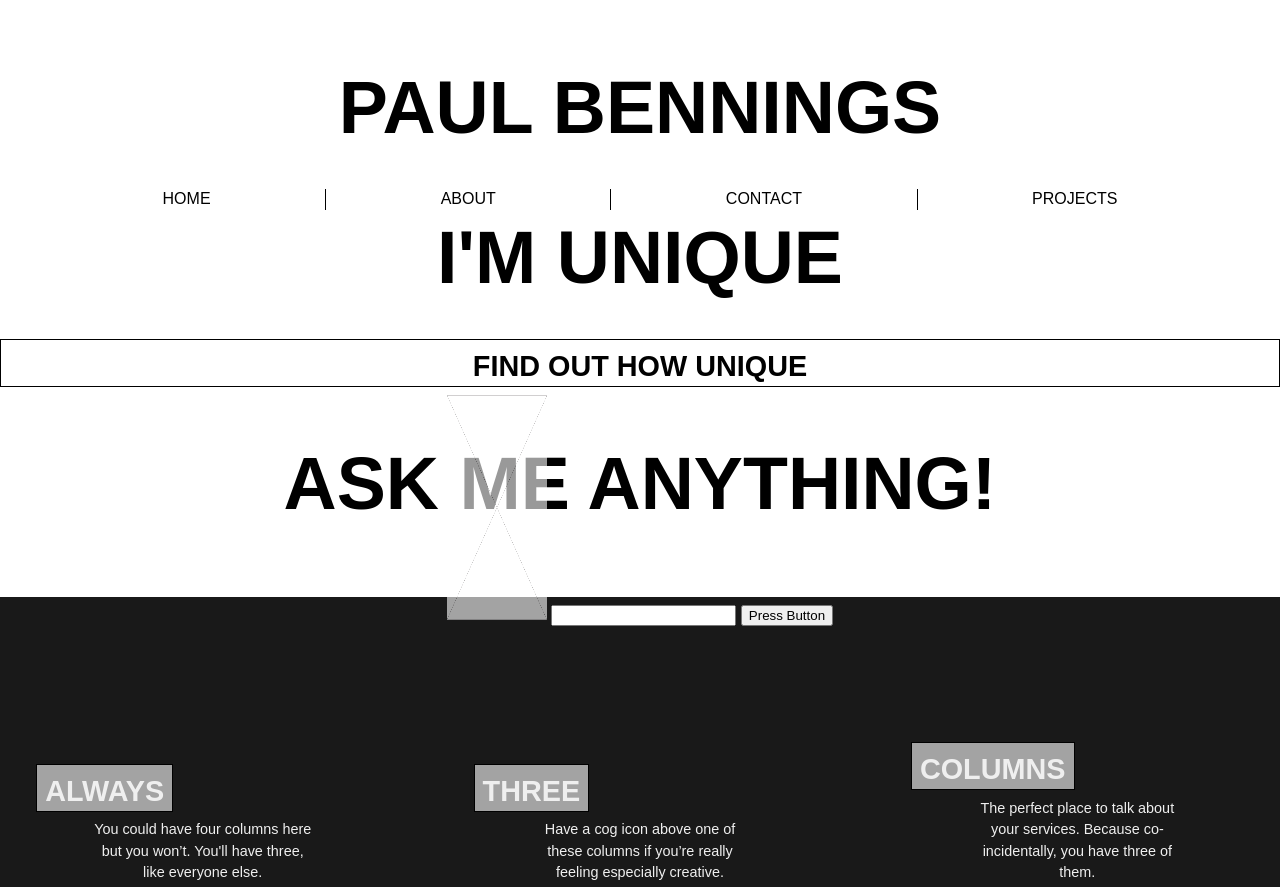
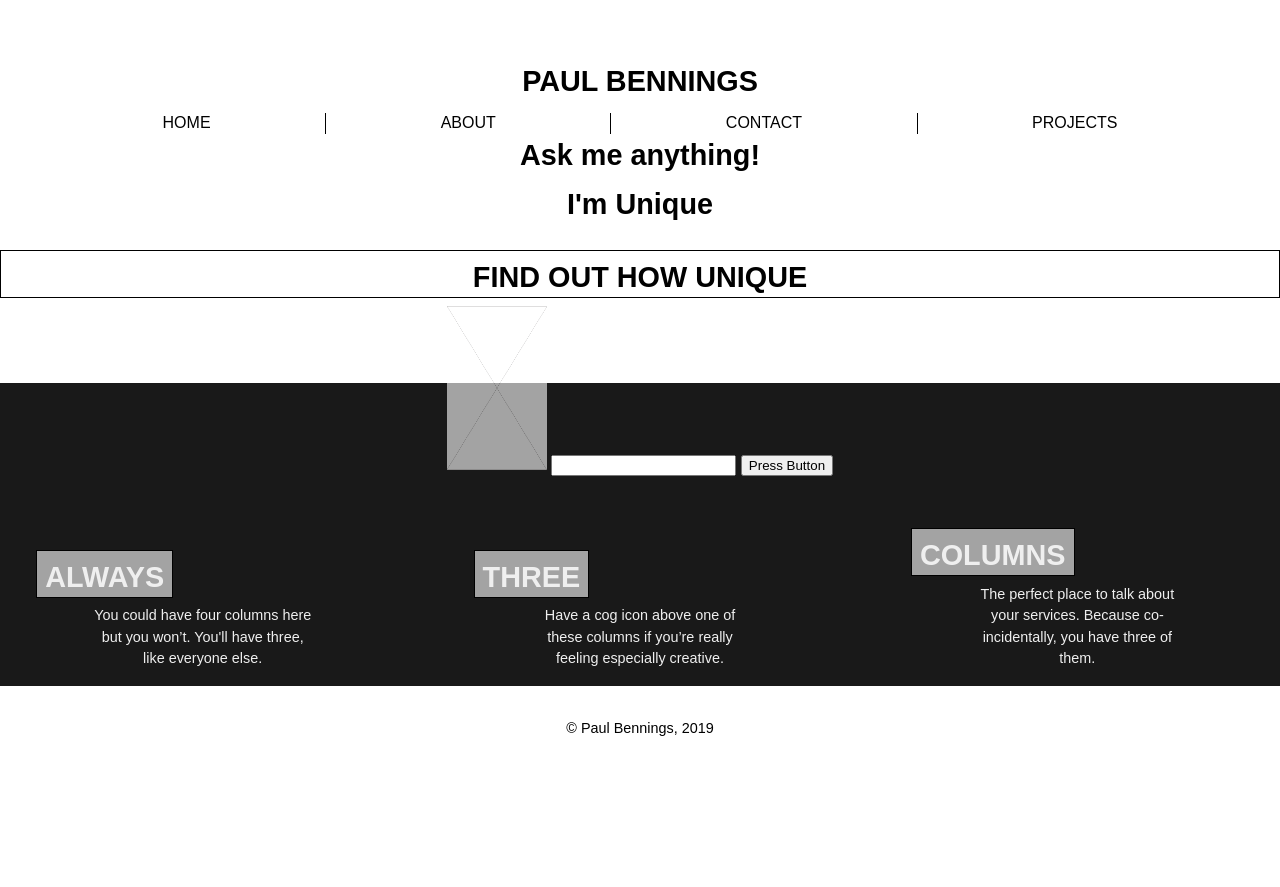
Before and after one commit to pbennings/final_project, a plain HTML site: page index.html in a window 1280 px wide. Shown: the top 887 px of the page. After the commit the page ends 820 px from the top, so only its background shows below. Drawn offline with Linux system fonts and the light colour scheme; no server answers.

Commit message:
finishing up css

```diff
--- a/index.html
+++ b/index.html
@@ -20,7 +20,7 @@
   </header>
   <main role="main">
     <section class="hero">
-    <h1>Ask me anything!</h1>
+    <h1 id="sub-text">Ask me anything!</h1>
     <p>
       <form id="pauls-form">
         <h1>I'm Unique</h1>
--- a/style.css
+++ b/style.css
@@ -45,14 +45,14 @@ h1 {
   font-size: 1.8rem;
 }
 
-/* @media (min-width: 500px) {
+@media (min-width: 500px) {
   display: flex;
   justify-content: space-between;
   align-items: flex-end;
   h1 {
     margin: 0 1em 0 0;
   }
-} */
+}
 
 nav ul {
   display: flex;
@@ -94,7 +94,7 @@ nav li:last-child {
   }
 }
 
-h1 {
+.sub-text {
   text-transform: uppercase;
   grid-column: 1 / -1;
   grid-row: 2 / 3;
```
